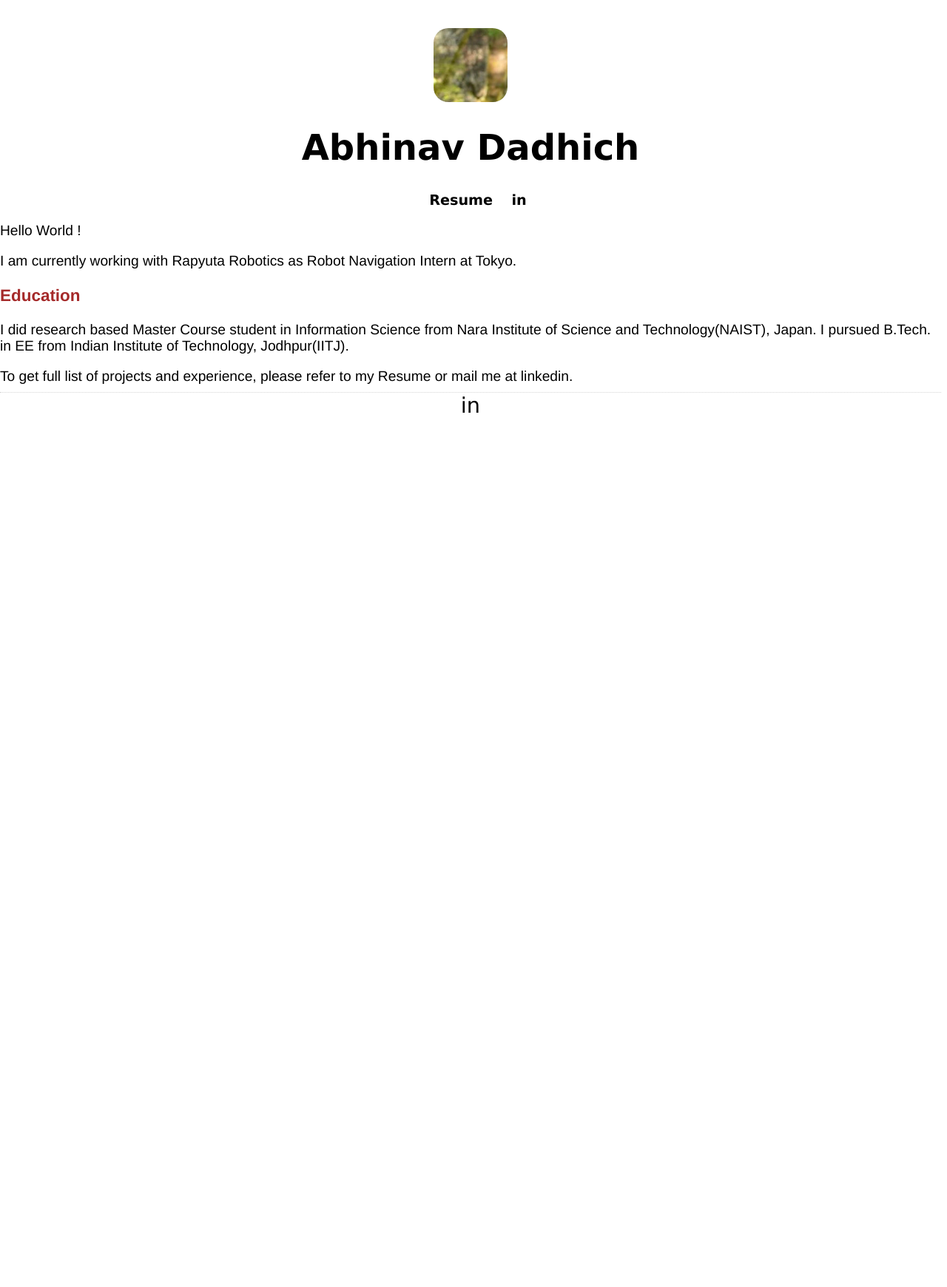
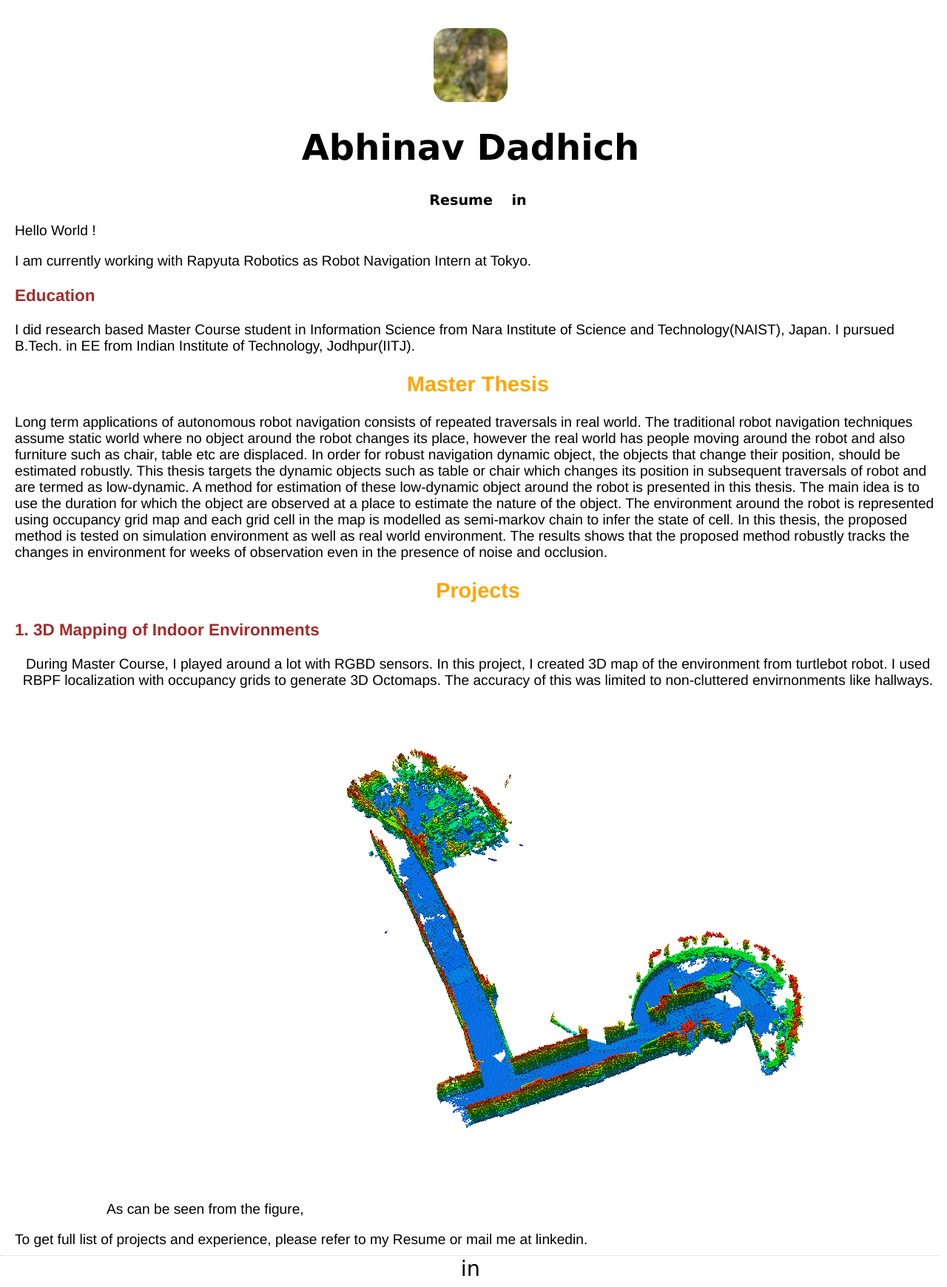
Before and after one commit to ResByte/ResByte.github.io, a Jekyll site: the page built from index.html, in a window 1280 px wide. Shown: the whole page at 74% size. Built offline with Jekyll 4.4.1, drawn with Linux system fonts in a browser that asks for light colours; before the commit the page ends 900 px from its top, so only the background shows below that.

Commit message:
added projects and thesis

```diff
--- a/css/main.css
+++ b/css/main.css
@@ -107,3 +107,6 @@ div.images{
 
 
 }
+div.container{
+    margin-left: 20px;
+}
--- a/index.html
+++ b/index.html
@@ -11,4 +11,17 @@ title: Abhinav Dadhich
 <p>I did research based Master Course student in Information Science from Nara Institute of Science and Technology(NAIST), Japan. I pursued B.Tech. in EE from Indian Institute of Technology, Jodhpur(IITJ).  <br>
 </p>
 
+<h2>Master Thesis</h2>
+<p>
+Long term applications of autonomous robot navigation consists of repeated traversals in real world. The traditional robot navigation techniques assume static world where no object around the robot changes its place, however the real world has people moving around the robot and also furniture such as chair, table etc are displaced. In order for robust navigation dynamic object, the objects that change their position, should be estimated robustly. This thesis targets the dynamic objects such as table or chair which changes its position in subsequent traversals of robot and are termed as low-dynamic. A method for estimation of these low-dynamic object around the robot is presented in this thesis. The main idea is to use the duration for which the object are observed at a place to estimate the nature of the object. The environment around the robot is represented using occupancy grid map and each grid cell in the map is modelled as semi-markov chain to infer the state of cell. In this thesis, the proposed method is tested on simulation environment as well as real world environment. The results shows that the proposed method robustly tracks the changes in environment for weeks of observation even in the presence of noise and occlusion.</p>
+
+
+<h2>Projects</h2>
+
+<h3>1. 3D Mapping of Indoor Environments</h3>
+During Master Course, I played around a lot with RGBD sensors. In this project, I created 3D map of the environment from turtlebot robot. I used RBPF localization with occupancy grids to generate 3D Octomaps. The accuracy of this was limited to non-cluttered envirnonments like hallways. As can be seen from the figure,
+<img src="./assets/3D-map1.png" alt="3D Occupancy Grid Map" >
+
+
+
 <p> To get full list of projects and experience, please refer to my Resume or mail me at linkedin. </p>
```
Also changed, not shown: assets/3D-map1.png (added).
